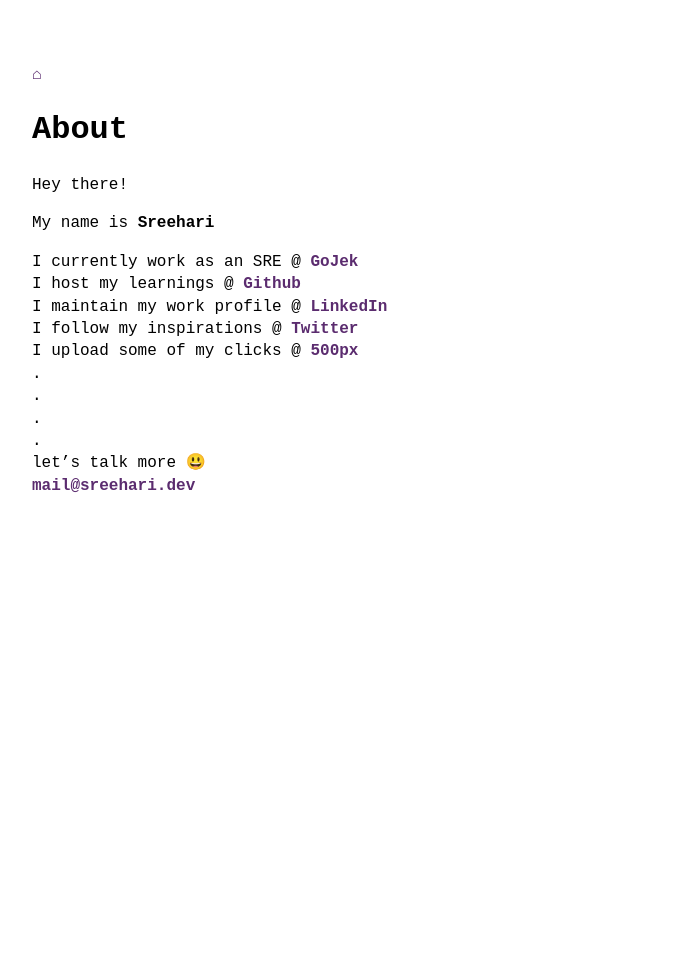
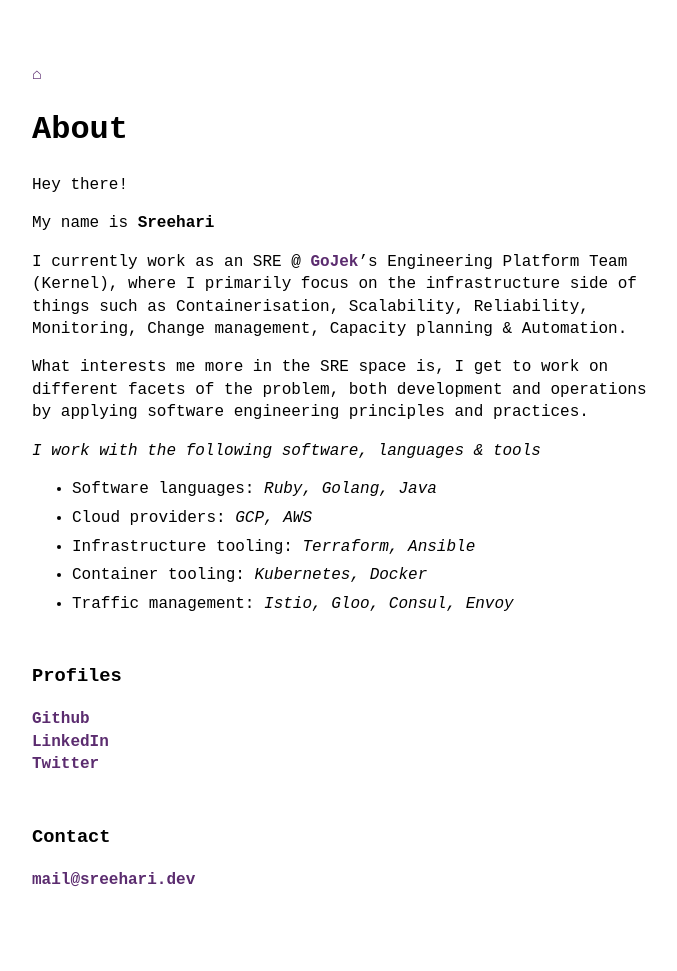
Before and after one commit to sreeharikmarar/sreeharikmarar.github.io, a Jekyll site: the page built from about.md, in a window 1280 px wide. Shown: the whole page, without its empty margins (288-965 px from the left). Built offline with Jekyll 4.4.1, drawn with Linux system fonts in a browser that asks for light colours; before the commit the page ends 900 px from its top, so only the background shows below that.

Commit message:
updating about

```diff
--- a/about.md
+++ b/about.md
@@ -10,14 +10,26 @@ My name is **Sreehari**
 
 
 
-I currently work as an SRE @ [GoJek](https://gojek.com)
-I host my learnings @ [Github](https://github.com/sreeharikmarar)
-I maintain my work profile @ [LinkedIn](https://linkedin.com/in/sreeharikmarar)
-I follow my inspirations @ [Twitter](https://twitter.com/sreeharikmarar)
-I upload some of my clicks @ [500px](https://500px.com/sreeharikmarar)
-.
-.
-.
-.
-let's talk more 😃
+I currently work as an SRE @ [GoJek](https://gojek.com)'s Engineering Platform Team (Kernel), where I primarily focus on the infrastructure side of things such as Containerisation, Scalability, Reliability, Monitoring, Change management, Capacity planning & Automation.
+
+What interests me more in the SRE space is, I get to work on different facets of the problem, both development and operations by applying software engineering principles and practices.
+
+
+
+
+*I work with the following software, languages & tools*
+
+*   Software languages: *Ruby, Golang, Java*
+*   Cloud providers: *GCP, AWS*
+*   Infrastructure tooling: *Terraform, Ansible*
+*   Container tooling: *Kubernetes, Docker*
+*   Traffic management: *Istio, Gloo, Consul, Envoy*
+
+
+### Profiles
+[Github](https://github.com/sreeharikmarar)
+[LinkedIn](https://linkedin.com/in/sreeharikmarar)
+[Twitter](https://twitter.com/sreeharikmarar)
+
+### Contact
 [mail@sreehari.dev](mailto:mail@sreehari.dev)
```
